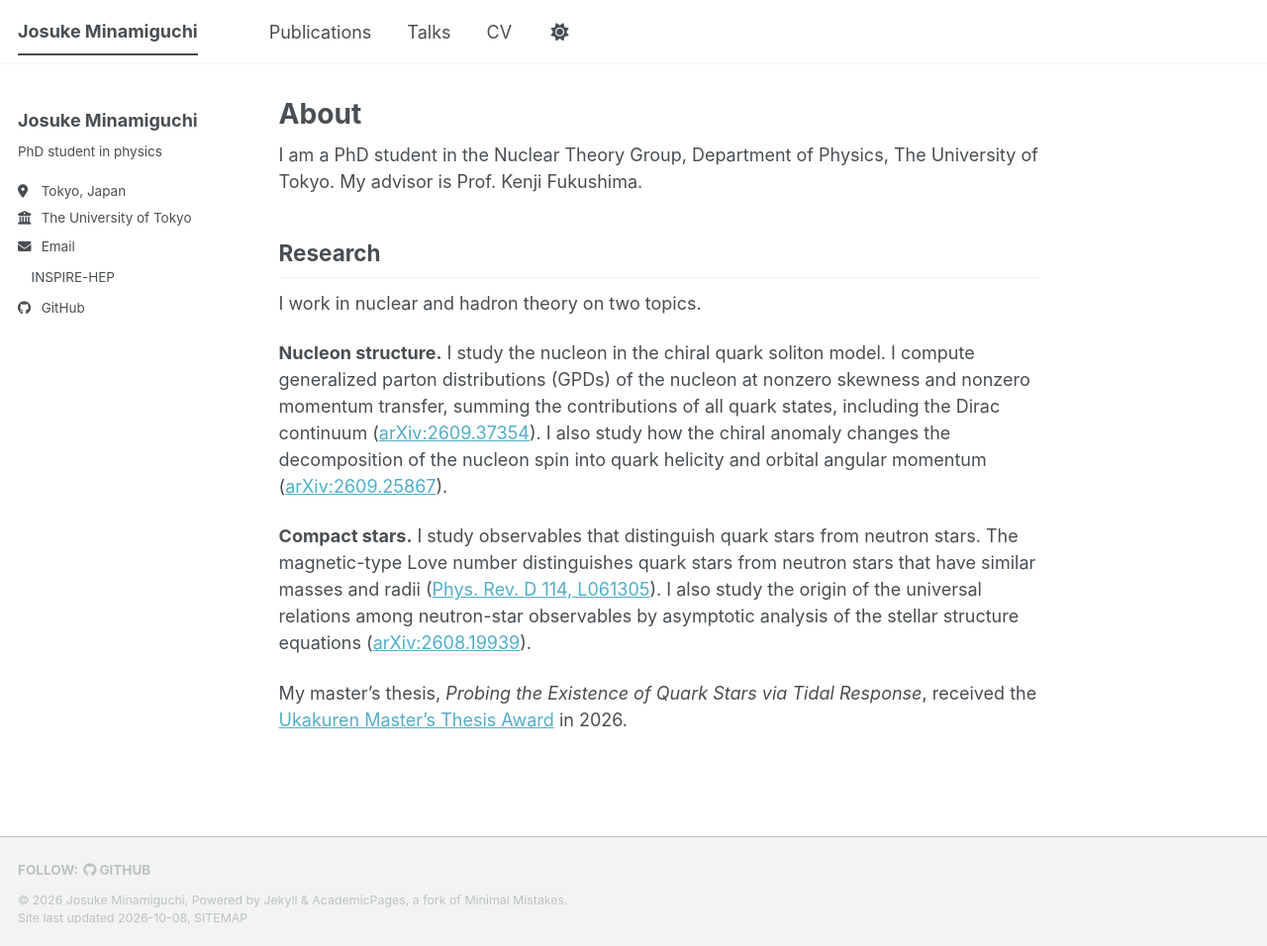
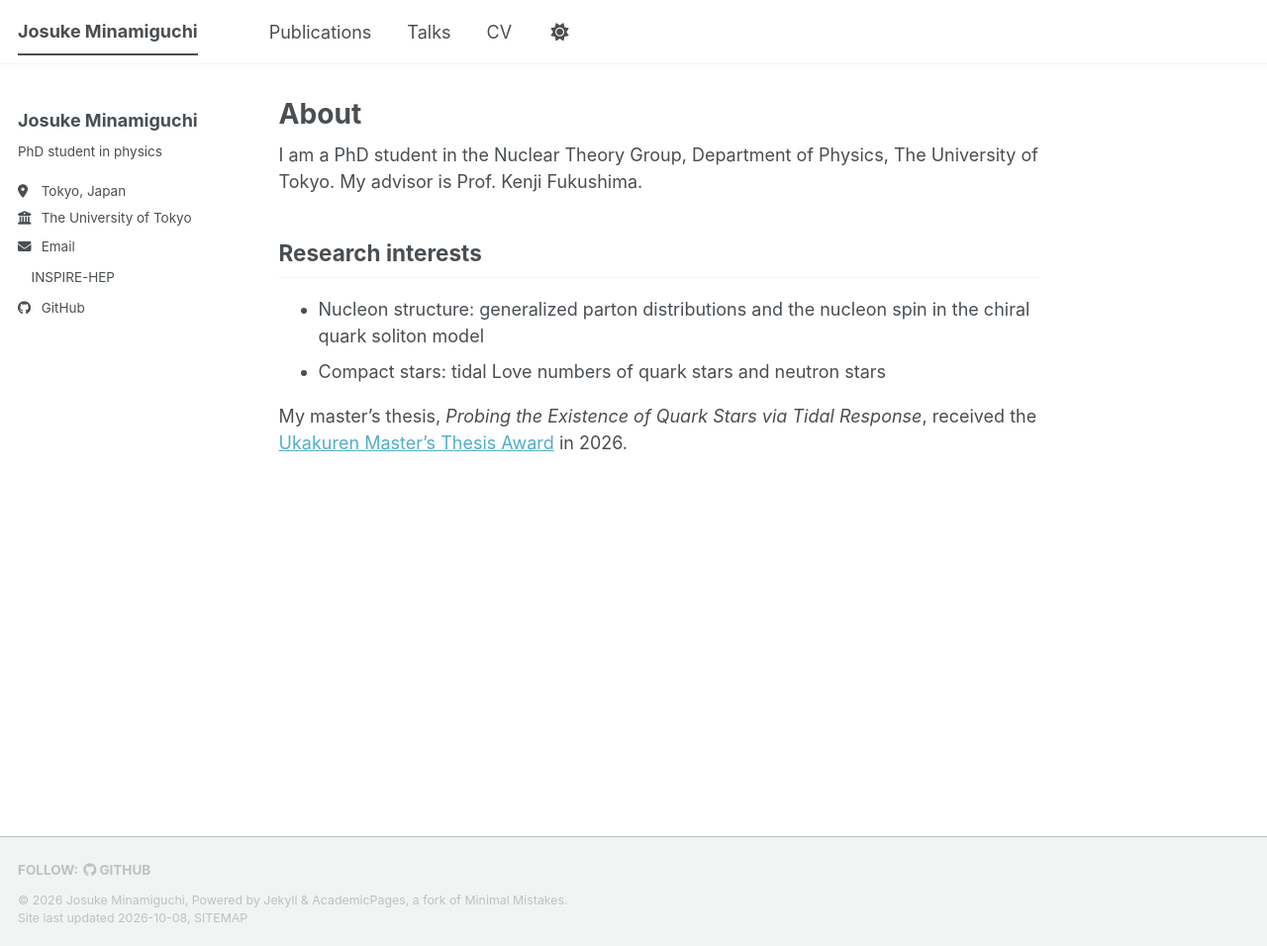
Before and after one commit to jminamiguchi/jminamiguchi.github.io, a Jekyll site: the page built from _pages/about.md, in a window 1280 px wide and 956 px high. Shown: the whole window at 99% size. Built offline with Jekyll 4.4.1, drawn with Linux system fonts in a browser that asks for light colours; a style sheet for code colours, icons or effects is not loaded.

Commit message:
トップページの研究紹介を研究テーマ2行に縮め，universal relations への言及を外す
Co-Authored-By: Claude Opus 5.5 <noreply@anthropic.com>

```diff
--- a/_pages/about.md
+++ b/_pages/about.md
@@ -9,12 +9,9 @@ redirect_from:
 
 I am a PhD student in the Nuclear Theory Group, Department of Physics, The University of Tokyo. My advisor is Prof. Kenji Fukushima.
 
-## Research
+## Research interests
 
-I work in nuclear and hadron theory on two topics.
-
-**Nucleon structure.** I study the nucleon in the chiral quark soliton model. I compute generalized parton distributions (GPDs) of the nucleon at nonzero skewness and nonzero momentum transfer, summing the contributions of all quark states, including the Dirac continuum ([arXiv:2609.37354](/publication/2026-gpd-chiral-quark-soliton)). I also study how the chiral anomaly changes the decomposition of the nucleon spin into quark helicity and orbital angular momentum ([arXiv:2609.25867](/publication/2026-chiral-anomaly-spin)).
-
-**Compact stars.** I study observables that distinguish quark stars from neutron stars. The magnetic-type Love number distinguishes quark stars from neutron stars that have similar masses and radii ([Phys. Rev. D 114, L061305](/publication/2026-magnetic-love-number)). I also study the origin of the universal relations among neutron-star observables by asymptotic analysis of the stellar structure equations ([arXiv:2608.19939](/publication/2026-universal-relations)).
+* Nucleon structure: generalized parton distributions and the nucleon spin in the chiral quark soliton model
+* Compact stars: tidal Love numbers of quark stars and neutron stars
 
 My master's thesis, *Probing the Existence of Quark Stars via Tidal Response*, received the [Ukakuren Master's Thesis Award](https://www.cns.s.u-tokyo.ac.jp/ukakuren/whatsnew/index.html) in 2026.
```
